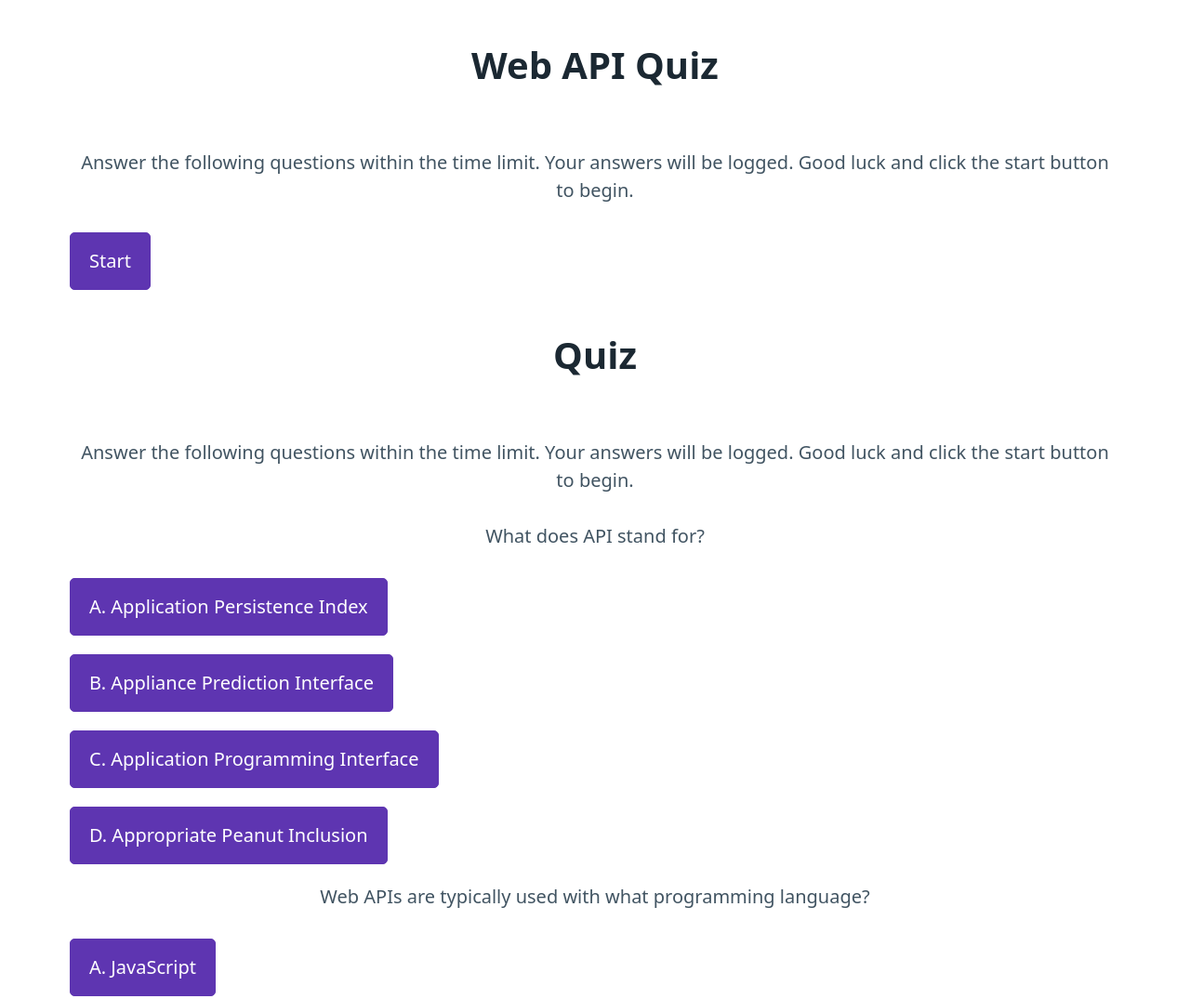
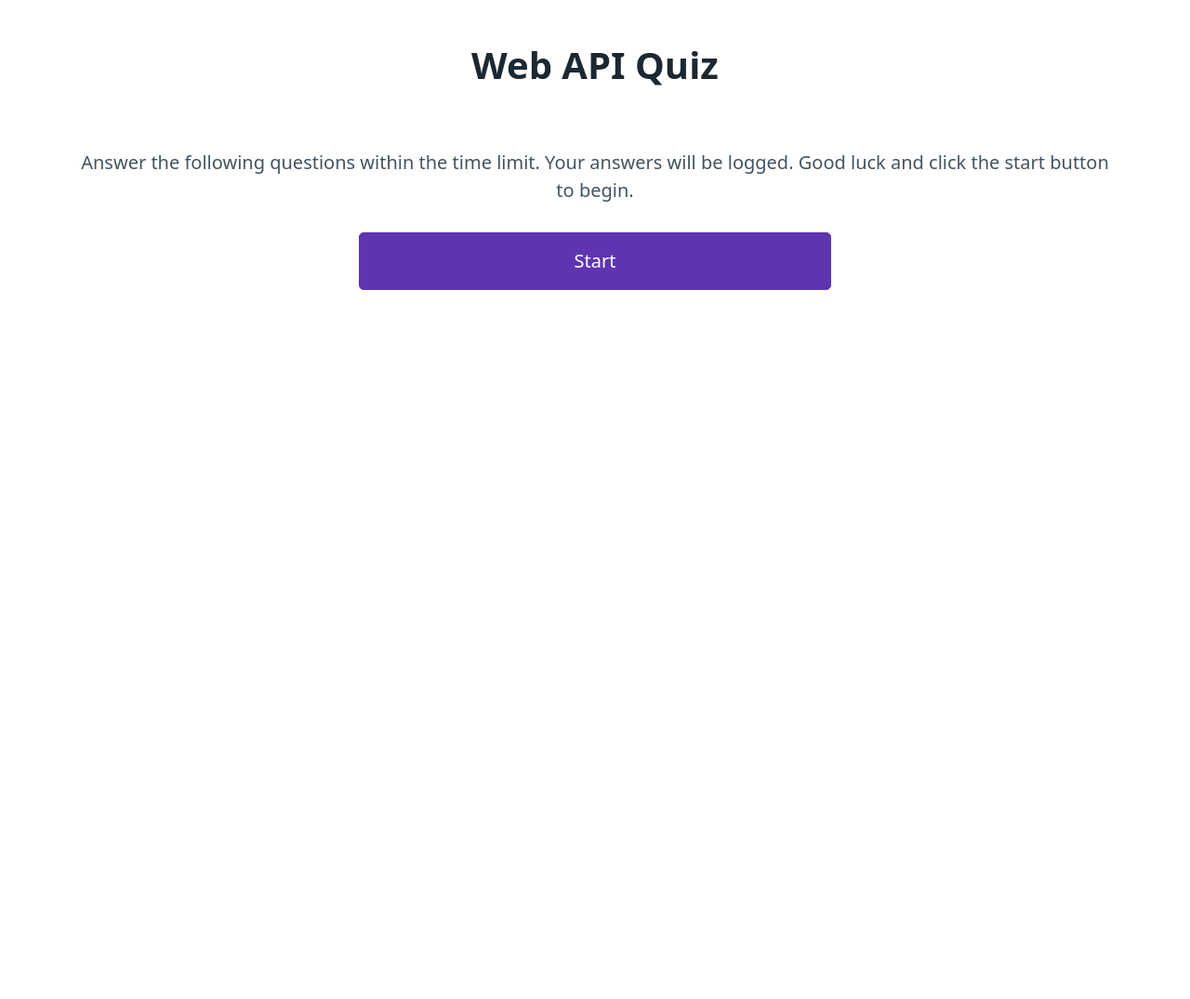
Before and after one commit to jesse-howell/web-api-quiz, a plain HTML site: page index.html in a window 1280 px wide. Shown: the top 1075 px of the page at 93% size. After the commit the page ends 800 px from the top, so only its background shows below. Drawn offline with Linux system fonts and the light colour scheme.

Commit message:
changed button width to 45%, added button style, changed quiz title

```diff
--- a/assets/css/pico.slim.css
+++ b/assets/css/pico.slim.css
@@ -863,10 +863,10 @@ button,
 [type=submit] {
   -webkit-appearance: button;
 }
-
+/* changed button width to 45% */
 button {
   display: block;
-  width: fit-content;
+  width: 45%;
   margin-bottom: var(--spacing);
 }
 
--- a/assets/css/style.css
+++ b/assets/css/style.css
@@ -1,3 +1,9 @@
 body {
     text-align: center;
 }
+/* added button style */
+button {
+    margin: auto;
+    margin-top: 20px;
+    margin-bottom: 20px;
+}
--- a/assets/js/script.js
+++ b/assets/js/script.js
@@ -82,11 +82,7 @@ function showScore() {
 }
 // added startButton eventlistener
 // added answer and submit EventListeners
-startButton.addEventListener("click" , "clicked" , showQuiz);
-// firstQuestion.addEventListener("click" , function(event) {
-//     var correctAnswer = "C. Application Programming Interface";
-//     event.correctAnswer.addEventListener(event , correctAnswer);
-// });
+startButton.addEventListener("click" , showQuiz);
 
 submitButton.addEventListener("click" , showStart);
 
--- a/index.html
+++ b/index.html
@@ -21,7 +21,7 @@
         <section class="quiz">
             <!-- fixed header -->
             <header class="container">
-            <h1>Quiz</h1>
+            <h1>Web API Quiz</h1>
             <p>Answer the following questions within the time limit. Your answers will be logged. Good luck and click the start button to begin.</p>
             <!-- added questions -->
             <!-- updated questions -->
```
